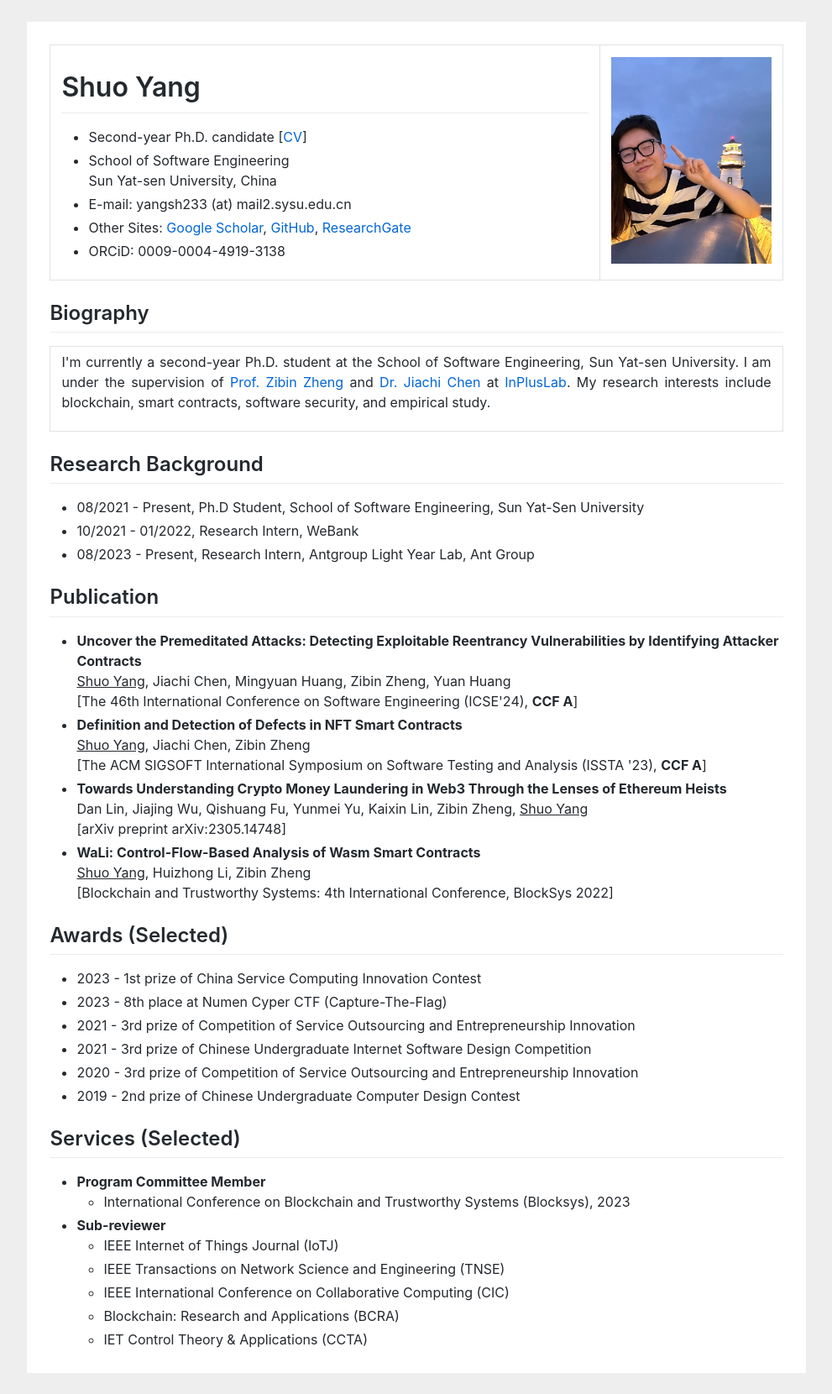
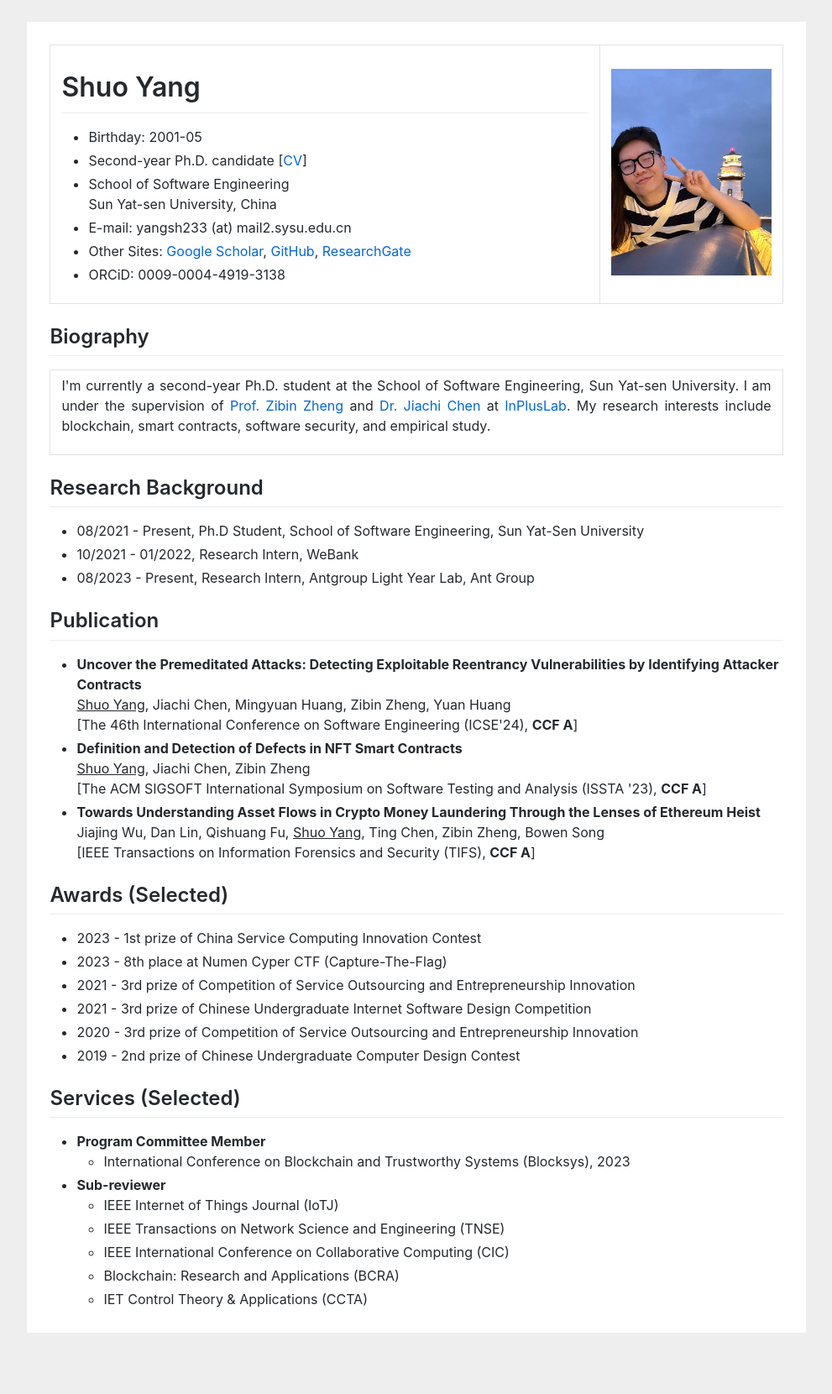
Before and after one commit to shuoyang512/shuoyang512.github.io, a Jekyll site: the page index.html, which Jekyll copies as it is, in a window 1280 px wide. Shown: the whole page at 84% size, without its empty margins (144-1135 px from the left). Built offline with Jekyll 4.4.1, drawn with Linux system fonts in a browser that asks for light colours; after the commit the page ends 1612 px from its top, so only the background shows below that.

Commit message:
update tifs

```diff
--- a/index.html
+++ b/index.html
@@ -47,6 +47,7 @@ gtag('config', 'UA-158965281-1');
 				<td width="75%">
 					<h1>Shuo Yang</h1>
 					<ul>
+					<li>Birthday: 2001-05</li>
 					<li>Second-year Ph.D. candidate [<a href="https://shuoyang512.github.io/my_cv/main_cv.pdf", target="_blank">CV</a>]</li>
 
 					<li>School of Software Engineering <br>
@@ -93,14 +94,9 @@ gtag('config', 'UA-158965281-1');
 						[The ACM SIGSOFT International Symposium on Software Testing and Analysis (ISSTA '23), <b>CCF A</b>]
 					</li>
 					<li>
-						<b>Towards Understanding Crypto Money Laundering in Web3 Through the Lenses of Ethereum Heists</b> <br>
-						Dan Lin, Jiajing Wu, Qishuang Fu, Yunmei Yu, Kaixin Lin, Zibin Zheng, <u>Shuo Yang</u><br>
-						[arXiv preprint arXiv:2305.14748]
-					</li>
-					<li>
-						<b>WaLi: Control-Flow-Based Analysis of Wasm Smart Contracts</b> <br>
-						<u>Shuo Yang</u>, Huizhong Li, Zibin Zheng<br>
-						[Blockchain and Trustworthy Systems: 4th International Conference, BlockSys 2022]
+						<b>Towards Understanding Asset Flows in Crypto Money Laundering Through the Lenses of Ethereum Heist</b> <br>
+						Jiajing Wu, Dan Lin, Qishuang Fu, <u>Shuo Yang</u>, Ting Chen, Zibin Zheng, Bowen Song <br>
+						[IEEE Transactions on Information Forensics and Security (TIFS), <b>CCF A</b>]
 					</li>
 
 				</ul>
```
